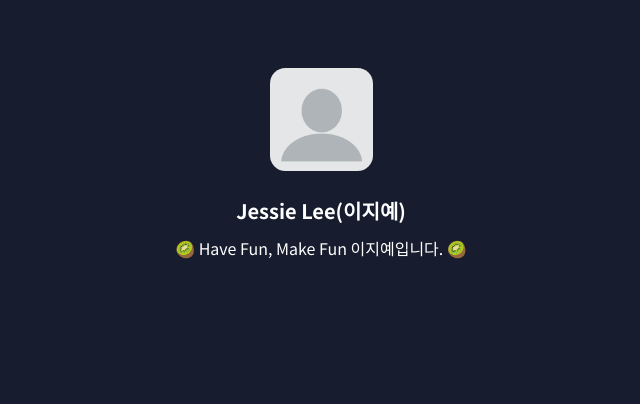
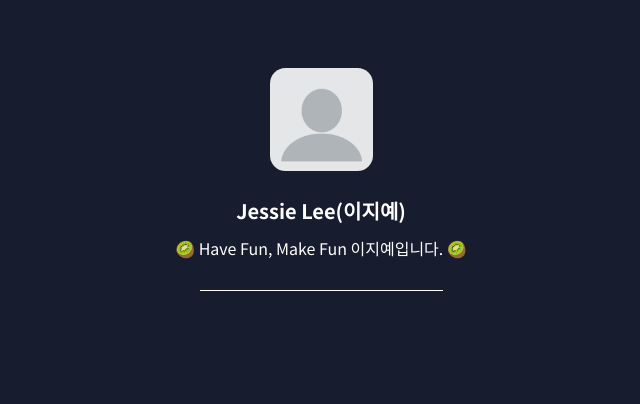
Before and after one commit to 100-hours-a-week/2-jessie-lee-profile_page, a plain HTML site: page index.html in a window 1280 px wide. Shown: the whole page, without its empty margins (319-959 px from the left). Drawn offline with Linux system fonts and the light colour scheme.

Commit message:
feat: 구분선 추가

```diff
--- a/index.css
+++ b/index.css
@@ -49,3 +49,12 @@ body {
   font-size: 16px;
   line-height: 24px;
 }
+
+/* 가로줄 구분선 */
+.horizontal-rule {
+  width: 60%;
+  height: 1px;
+  border: 0;
+  background-color: #fff;
+  margin: 30px auto 50px;
+}
--- a/index.html
+++ b/index.html
@@ -15,6 +15,7 @@
         <h1 class="name">Jessie Lee(이지예)</h1>
         <p class="description">🥝 Have Fun, Make Fun 이지예입니다. 🥝</p>
       </article>
+      <hr class="horizontal-rule" />
     </section>
   </body>
 </html>
```
